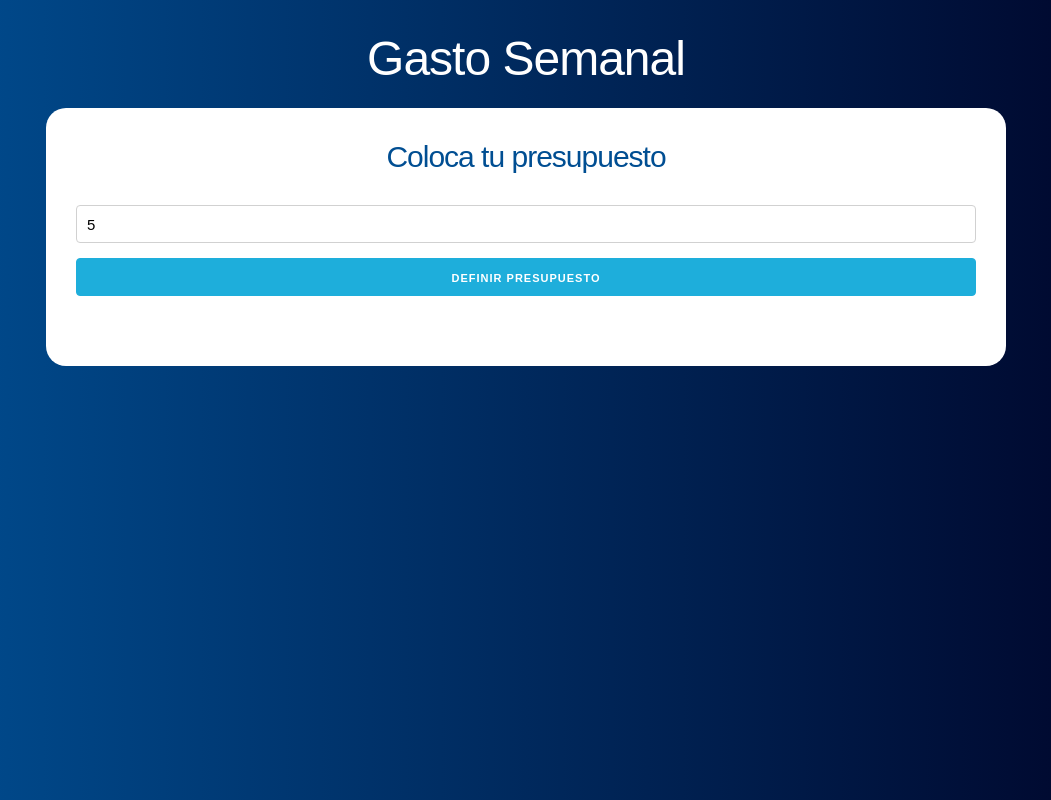
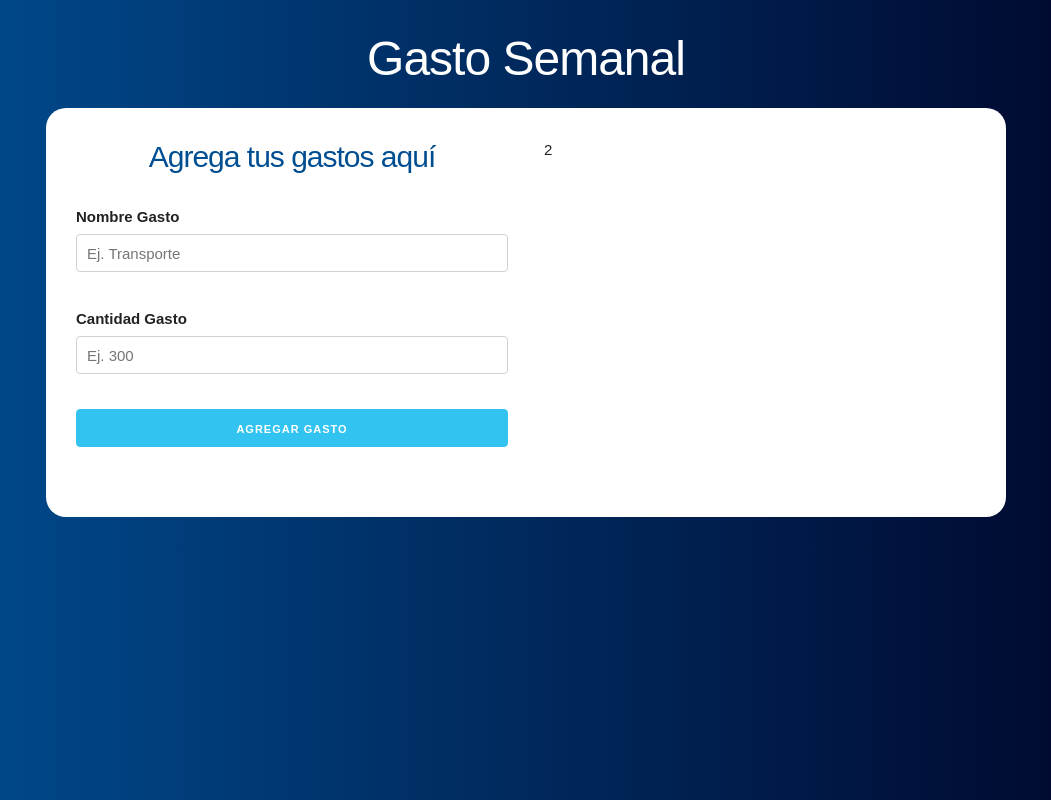
Before and after one commit to sshradamanthys/udemy-presupuesto, a React (Create React App) app: page / in a window 1280 px wide. Both pictures are taken after typing "5" into the empty fields and a click on the input "Definir Presupuesto". Shown: the whole page, without its empty margins (114-1165 px from the left). Built offline with nearby package versions, Linux system fonts and the light colour scheme.

Commit message:
Carga Condicional de un componente
- Si hay un presupuesto valido se muestra el componente Formulario
- Si no lo hay se muestra el componente Pregunta

```diff
--- a/src/App.js
+++ b/src/App.js
@@ -1,9 +1,11 @@
 import { useState } from "react";
+import Formulario from "./components/Formulario";
 import Pregunta from "./components/Pregunta";
 
 function App() {
   const [presupuesto, setPresupuesto] = useState(0);
   const [restante, setRestante] = useState(0);
+  const [mostrarPregunta, setMostrarPregunta] = useState(true);
 
   console.log(presupuesto, restante);
   return (
@@ -11,7 +13,20 @@
       <header>
         <h1>Gasto Semanal</h1>
         <div className="contenido-principal contenido">
-          <Pregunta setPresupuesto={setPresupuesto} setRestante={setRestante} />
+          {mostrarPregunta ? (
+            <Pregunta
+              setPresupuesto={setPresupuesto}
+              setRestante={setRestante}
+              setMostrarPregunta={setMostrarPregunta}
+            />
+          ) : (
+            <div className="row">
+              <div className="one-half column">
+                <Formulario />
+              </div>
+              <div className="one-half column">2</div>
+            </div>
+          )}
         </div>
       </header>
     </div>
--- /dev/null
+++ b/src/components/Formulario.js
@@ -0,0 +1,27 @@
+const Formulario = () => {
+  return (
+    <form>
+      <h2>Agrega tus gastos aquí</h2>
+      <div className="campo">
+        <label>Nombre Gasto</label>
+        <input
+          type="text"
+          className="u-full-width"
+          placeholder="Ej. Transporte"
+        />
+      </div>
+
+      <div className="campo">
+        <label>Cantidad Gasto</label>
+        <input type="number" className="u-full-width" placeholder="Ej. 300" />
+      </div>
+      <input
+        type="submit"
+        className="button-primary u-full-width"
+        value="Agregar Gasto"
+      />
+    </form>
+  );
+};
+
+export default Formulario;
--- a/src/components/Pregunta.js
+++ b/src/components/Pregunta.js
@@ -1,7 +1,7 @@
 import { useState } from "react";
 import Error from "./Error";
 
-const Pregunta = ({ setPresupuesto, setRestante }) => {
+const Pregunta = ({ setPresupuesto, setRestante, setMostrarPregunta }) => {
   const [cantidad, setCantidad] = useState(0);
   const [error, setError] = useState(false);
 
@@ -21,6 +21,7 @@
     setError(false);
     setPresupuesto(cantidad);
     setRestante(cantidad);
+    setMostrarPregunta(false);
   };
 
   console.log(error);
```
